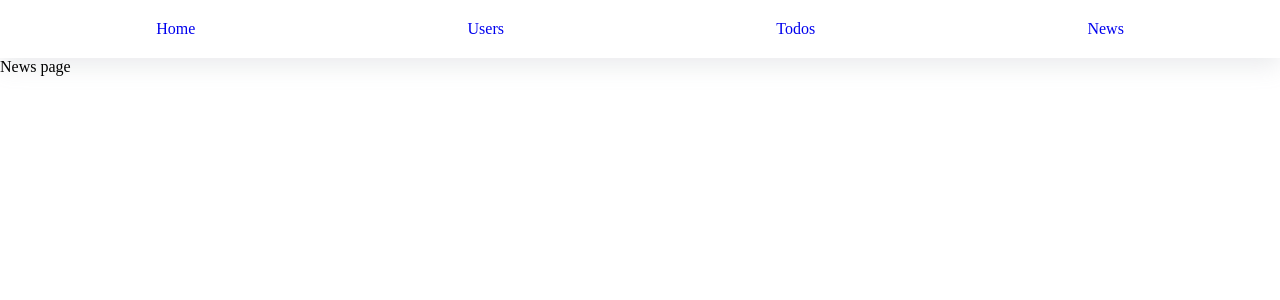
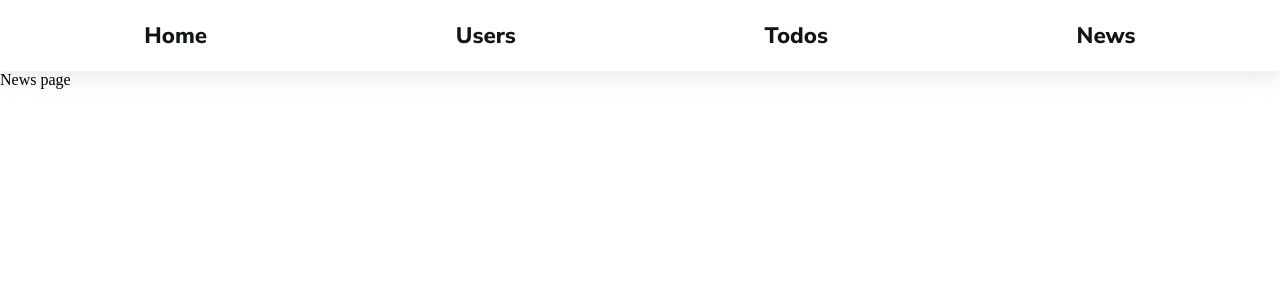
Before and after one commit to Aandi1989/Blog, a React (Create React App) app: page /news in a window 1280 px wide. Shown: the top 300 px of the page. Built offline with nearby package versions, Linux system fonts and the light colour scheme.

Commit message:
fix: ts error in theme

```diff
--- a/src/App.tsx
+++ b/src/App.tsx
@@ -1,5 +1,4 @@
-import { Router } from "@shared/components/app-routes";
-import { Header } from "@shared/components/header";
+import { Header, Router } from "@shared/components";
 import { ThemeType, getTheme } from "@shared/theme";
 import { BrowserRouter } from "react-router-dom";
 import { ThemeProvider } from "styled-components";
--- a/src/pages/user/index.ts
+++ b/src/pages/user/index.ts
@@ -1 +1 @@
-export { default as UserPage } from "./user.component";
+export { default as UserPage } from "./user.component"; // huevii
--- a/src/pages/users/index.ts
+++ b/src/pages/users/index.ts
@@ -1 +1 @@
-export { default as UsersPage } from "./users.component";
+export { default as UsersPage } from "./users.component"; // -> { UsersPage }
--- a/src/shared/components/header/header.component.tsx
+++ b/src/shared/components/header/header.component.tsx
@@ -1,3 +1,4 @@
+import { memo } from "react";
 import { RouteNames } from "@core/constants";
 import * as Styled from "./header.styles";
 
@@ -12,4 +13,4 @@ const Header: React.FC = () => {
   );
 };
 
-export default Header;
+export default memo(Header);
--- a/src/shared/components/header/header.styles.ts
+++ b/src/shared/components/header/header.styles.ts
@@ -8,13 +8,14 @@ export const Header = styled.div`
   padding: 20px;
   background: ${({ theme }) => theme.backgrounds.primary};
   box-shadow: ${({ theme }) => theme.shadows.primary};
+  ${({ theme }) => theme.fonts.primary[60]};
 `;
 
 //  ${({ theme }) => theme.fonts.primary[60]}; показывает ошибку TS
 
 export const NavigationLink = styled(NavLink)`
   text-decoration: none;
-  color: ${({ theme }) => theme.colors.primaty};
+  color: ${({ theme }) => theme.colors.primary};
   &:hover {
     text-decoration: underline;
   }
--- /dev/null
+++ b/src/shared/components/index.ts
@@ -0,0 +1,2 @@
+export * from "./app-routes";
+export * from "./header";
--- a/src/shared/theme/theme.config.ts
+++ b/src/shared/theme/theme.config.ts
@@ -57,9 +57,9 @@ export const appTheme = {
           font-size: 1.4rem;
         `,
       },
-      shadows: {
-        primary: "rgba(245, 245, 245, 0.2) 0px 0px 8px",
-      },
+    },
+    shadows: {
+      primary: "rgba(245, 245, 245, 0.2) 0px 0px 8px",
     },
   },
 };
--- a/src/shared/theme/theme.type.ts
+++ b/src/shared/theme/theme.type.ts
@@ -1,12 +1,14 @@
-import { css } from "styled-components";
+import { RuleSet } from "styled-components/dist/types";
 
 export interface AppThemeType {
   colors: {
-    primaty: string;
+    primary: string;
   };
   fonts: {
     primary: {
-      number: typeof css;
+      20: RuleSet<object>;
+      40: RuleSet<object>;
+      60: RuleSet<object>;
     };
   };
   backgrounds: {
```
Also changed, not shown: src/pages/index.ts (+7 -0 lines).
